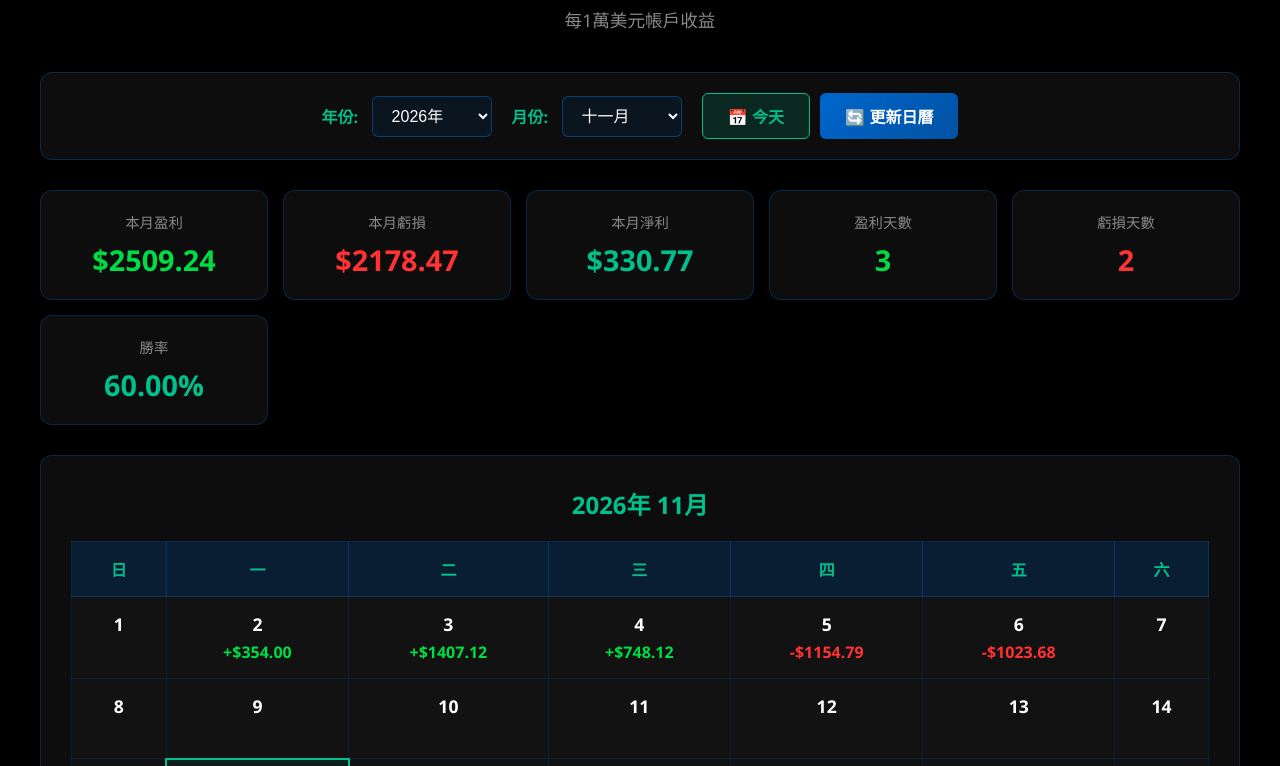
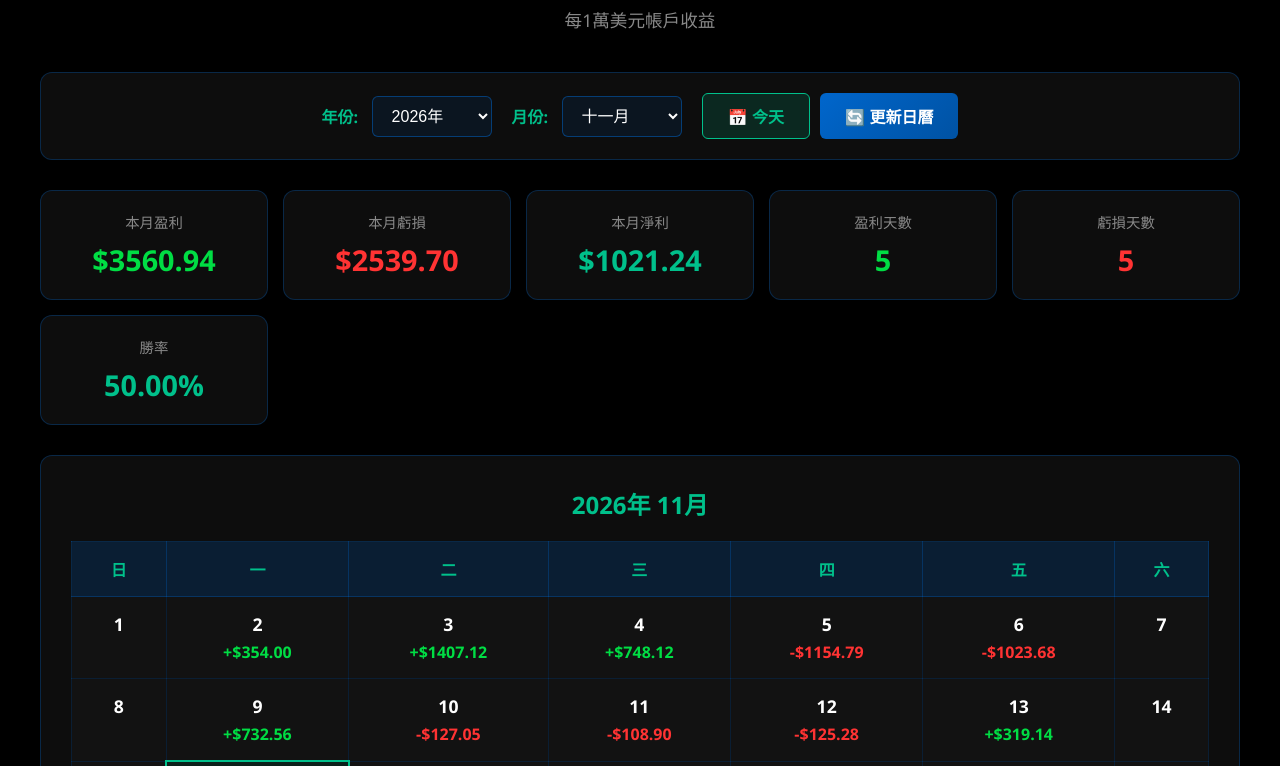
Before and after one commit to 3mcapital/3mcapital, a plain HTML site: page daily-report-2.html in a window 1280 px wide. Shown: the part 186-952 px from the top of the page. Drawn offline with Linux system fonts and the light colour scheme.

Commit message:
Update daily profit data

```diff
--- a/daily-report-2.html
+++ b/daily-report-2.html
@@ -583,6 +583,11 @@
             '2026-11-04': 748.12,
             '2026-11-05': -1154.79,
             '2026-11-06': -1023.68,
+            '2026-11-09': 732.56,
+            '2026-11-10': -127.05,
+            '2026-11-11': -108.90,
+            '2026-11-12': -125.28,
+            '2026-11-13': 319.14,
         };
 
         // 假期數據
```
